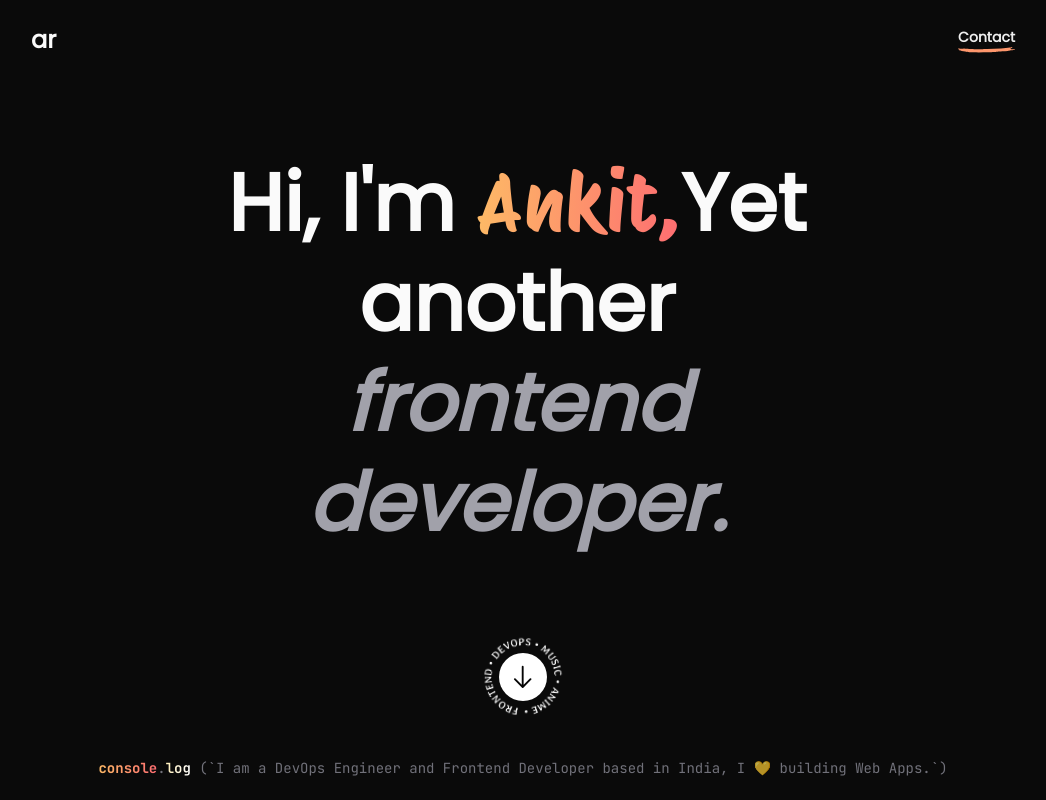
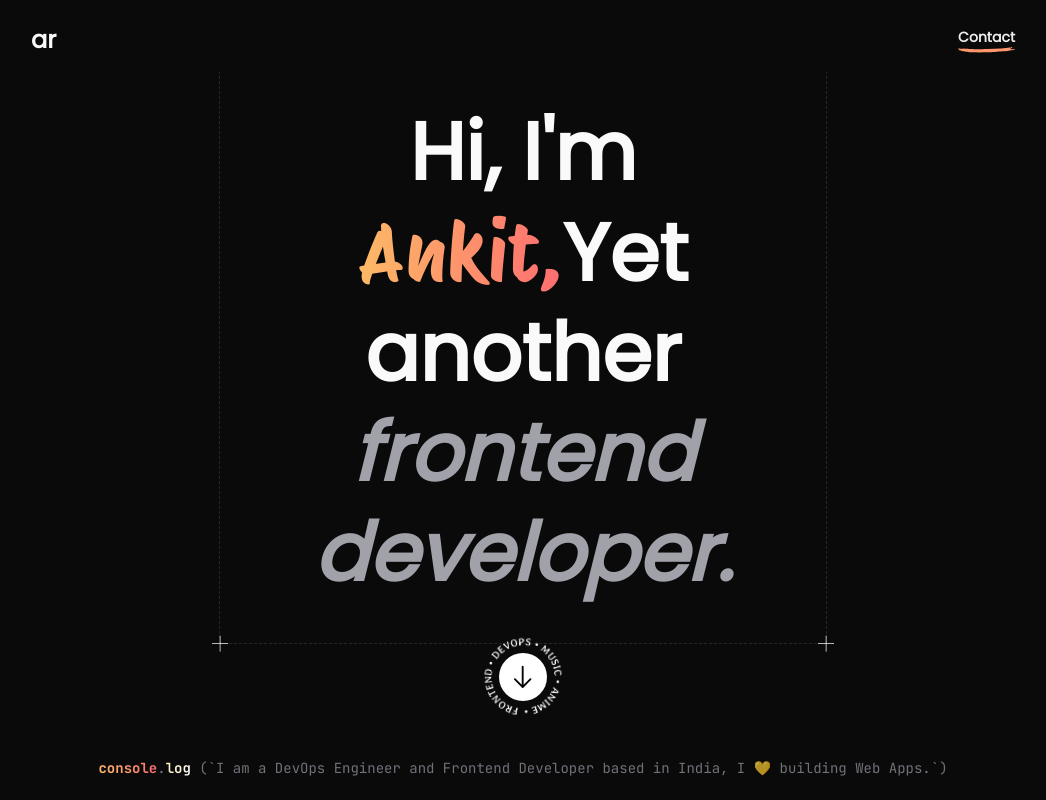
Before and after one commit to ankitrajxd/personal-portfolio, a Next.js app: page / in a window 1280 px wide. Shown: the top 800 px of the page, without its empty margins (117-1163 px from the left). Built offline with nearby package versions, Linux system fonts and the light colour scheme.

Commit message:
some visual changes

```diff
--- a/app/Hero.tsx
+++ b/app/Hero.tsx
@@ -5,9 +5,26 @@ const Hero = () => {
     <>
       <div
         data-aos="fade"
-        className="h-auto mb-[2.5rem] md:my-0 md:h-[70vh] pr-3 flex items-center justify-center "
+        className="h-auto mb-[2.5rem] md:my-0   md:h-[70vh] flex items-center justify-center "
       >
-        <div className="mx-[5rem] md:mx-[3rem] lg:mx-[12rem] w-full relative flex items-center justify-start sm:justify-center">
+        <div className="mx-[5rem] md:mx-[3rem] border border-dashed p-10 lg:mx-[12rem] w-full relative flex items-center justify-start sm:justify-center">
+          <div className="absolute -left-2 top-0">
+            <span className="w-4 h-[1.3px] bg-white bg-opacity-70 absolute"></span>
+            <span className="w-4 h-[1.3px] rotate-90 bg-white  bg-opacity-70 absolute"></span>
+          </div>
+
+          <div className="absolute right-2 top-0">
+            <span className="w-4 h-[1.3px] bg-white bg-opacity-70 absolute"></span>
+            <span className="w-4 h-[1.3px] rotate-90 bg-white  bg-opacity-70 absolute"></span>
+          </div>
+          <div className="absolute -left-2 bottom-0">
+            <span className="w-4 h-[1.3px] bg-white bg-opacity-70 absolute"></span>
+            <span className="w-4 h-[1.3px] rotate-90 bg-white  bg-opacity-70 absolute"></span>
+          </div>
+          <div className="absolute bottom-0 right-2">
+            <span className="w-4 h-[1.3px] bg-white bg-opacity-70 absolute"></span>
+            <span className="w-4 h-[1.3px] rotate-90 bg-white  bg-opacity-70 absolute"></span>
+          </div>
           <h1 className="text-5xl font-bold md:text-7xl xl:text-[5rem] text-left sm:text-center leading-tight md:leading-tight ">
             Hi, I&apos;m{" "}
             {/* <span className="bg-clip-text font-protest font-normal  text-transparent bg-gradient-to-r from-pink-500 via-red-500 to-yellow-500 ">
```
